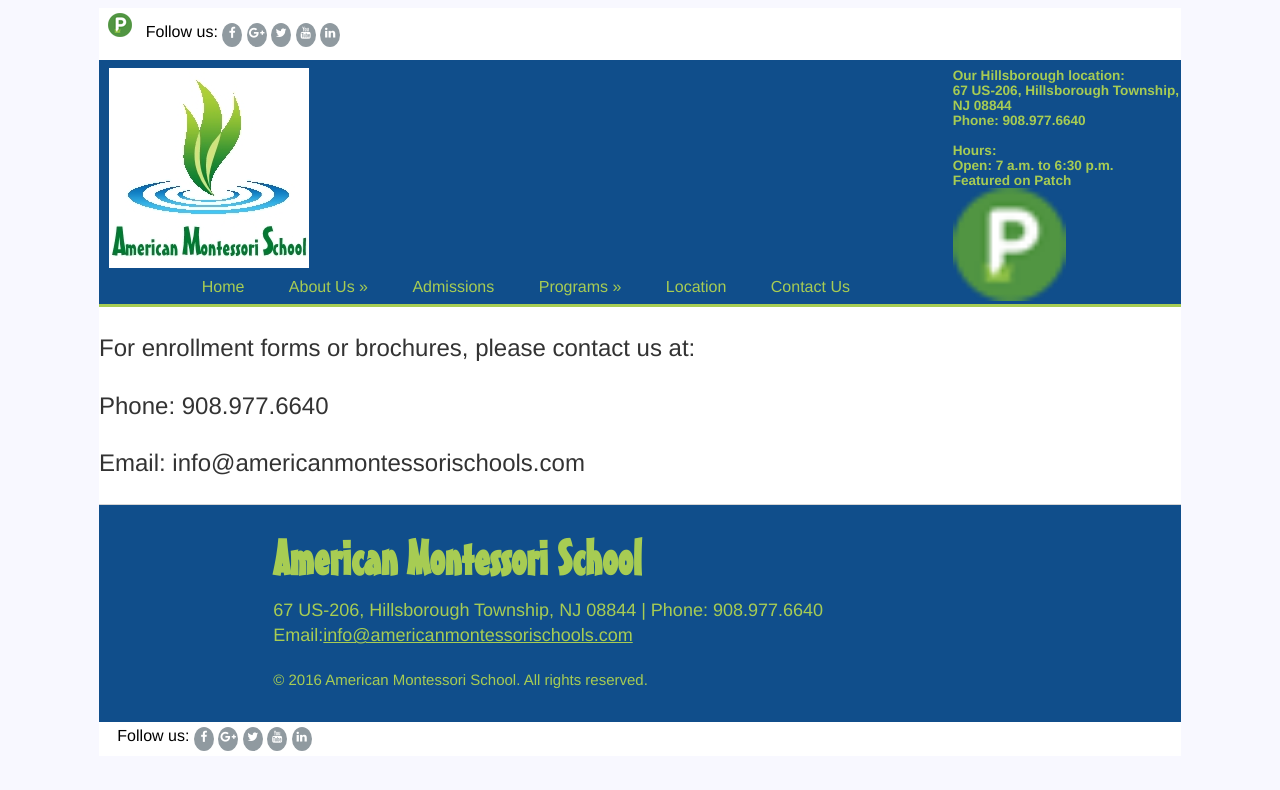
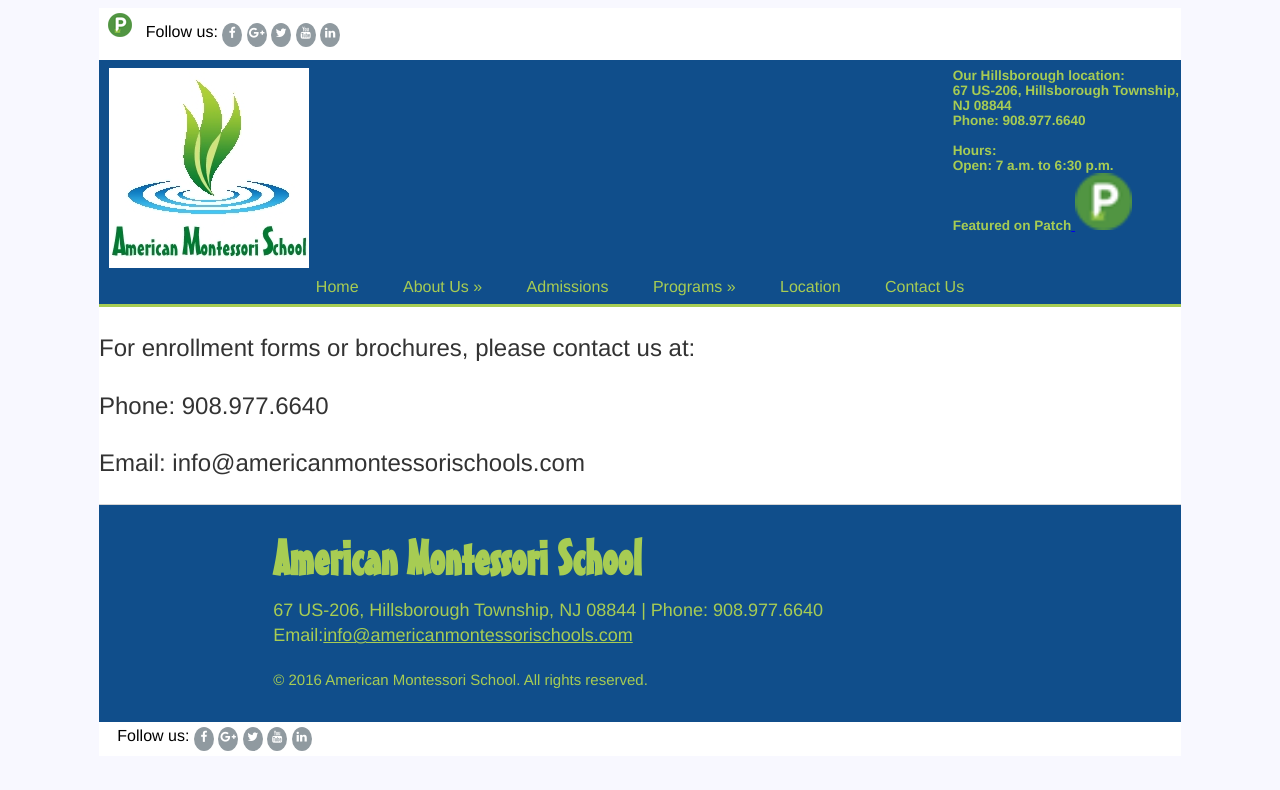
Before and after one commit to americanmontessorischools/americanmontessorischools.github.io, a Jekyll site: the page built from forms/index.html, in a window 1280 px wide. Shown: the top 790 px of the page. Built offline with Jekyll 4.4.1, drawn with Linux system fonts in a browser that asks for light colours; nearby versions of some CDN libraries.

Commit message:
Update default.html

```diff
--- a/_layouts/default.html
+++ b/_layouts/default.html
@@ -97,7 +97,7 @@
 							<h3>Our Hillsborough location: <br/>67 US-206, Hillsborough Township, <br/>NJ 08844 <br/>Phone: 908.977.6640 <br/><br/>Hours:<br/><strong>Open: 7 a.m. to 6:30 p.m.</strong><br/>
 
 							<strong>Featured on Patch</strong><a href="http://patch.com/new-jersey/hillsborough/kids-are-egg-static-over-raising-chicks-0" target="_blank">
-<img src="{{ "/images/PatchP_icon.png" | prepend: site.baseurl }}" border="0" alt="Patch" width="50%" height="50%">
+<img src="{{ "/images/PatchP_icon.png" | prepend: site.baseurl }}" border="0" alt="Patch" width="25%" height="25%">
 </a>
 
 							<!--
```
